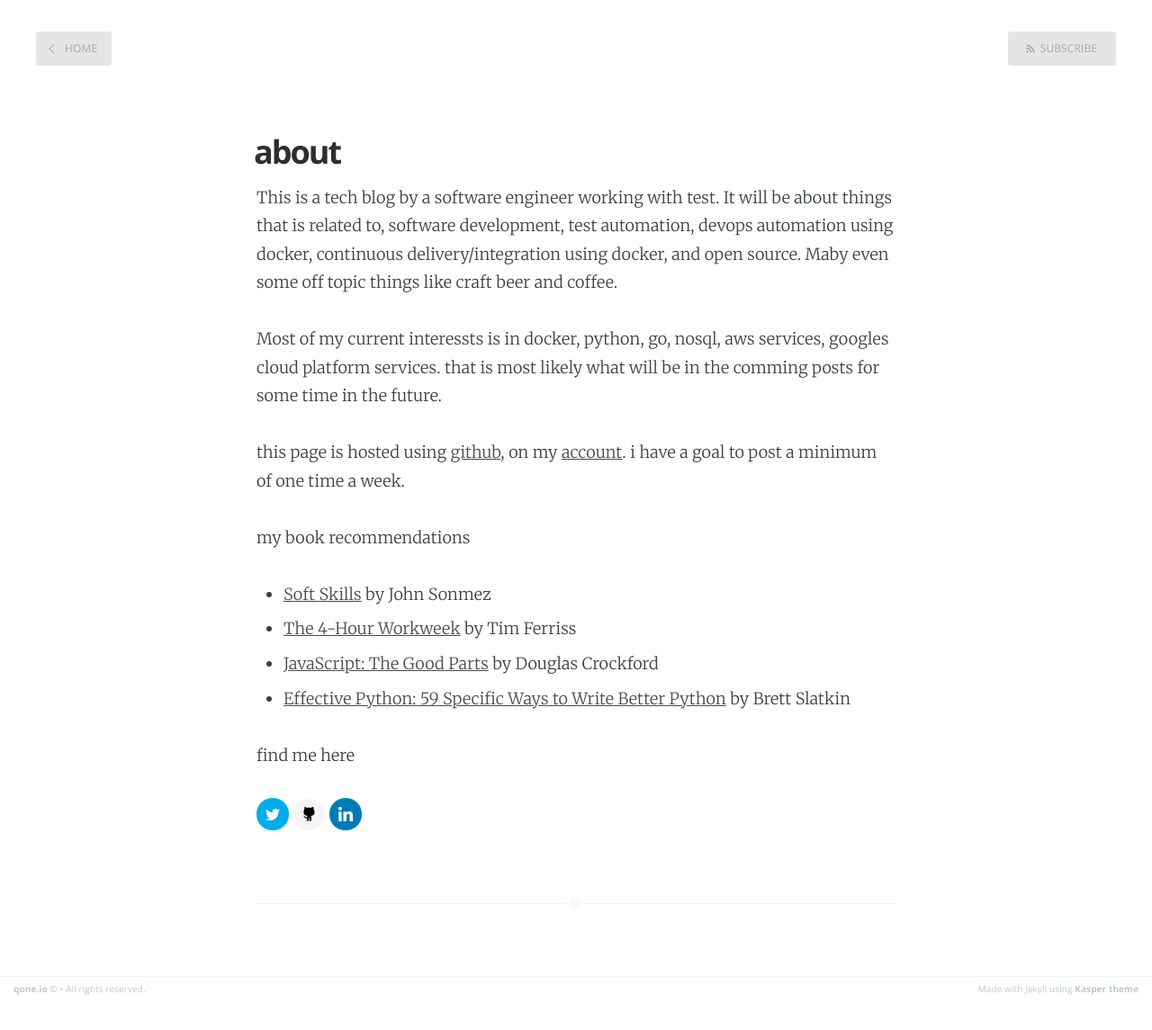
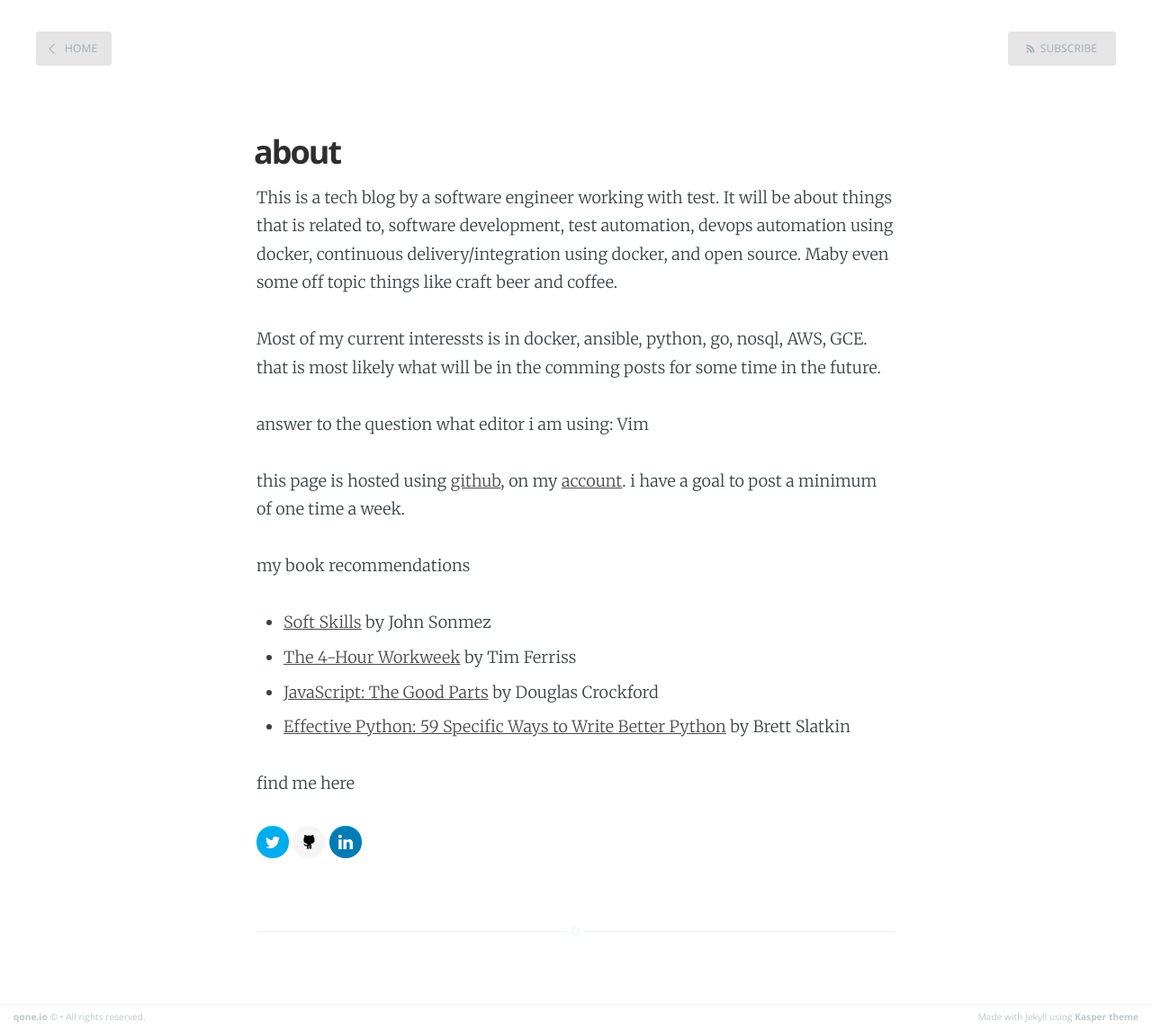
Before and after one commit to mad01/mad01.github.io, a Jekyll site: the page built from about.md, in a window 1280 px wide. Shown: the whole page at 90% size. Built offline with Jekyll 4.4.1, drawn with Linux system fonts in a browser that asks for light colours; Markdown is read by kramdown in place of the engine named in the settings; before the commit the page ends 1113 px from its top, so only the background shows below that.

Commit message:
update about

```diff
--- a/about.md
+++ b/about.md
@@ -6,7 +6,9 @@ title: about
 
 This is a tech blog by a software engineer working with test. It will be about things that is related to, software development, test automation, devops automation using docker, continuous delivery/integration using docker, and open source. Maby even some off topic things like craft beer and coffee.
 
-Most of my current interessts is in docker, python, go, nosql, aws services, googles cloud platform services. that is most likely what will be in the comming posts for some time in the future.
+Most of my current interessts is in docker, ansible, python, go, nosql, AWS, GCE. that is most likely what will be in the comming posts for some time in the future.
+
+answer to the question what editor i am using: Vim
 
 this page is hosted using [github](https://github.com), on my [account](https://github.com/mad01). i have a goal to post a minimum of one time a week.
 
```
